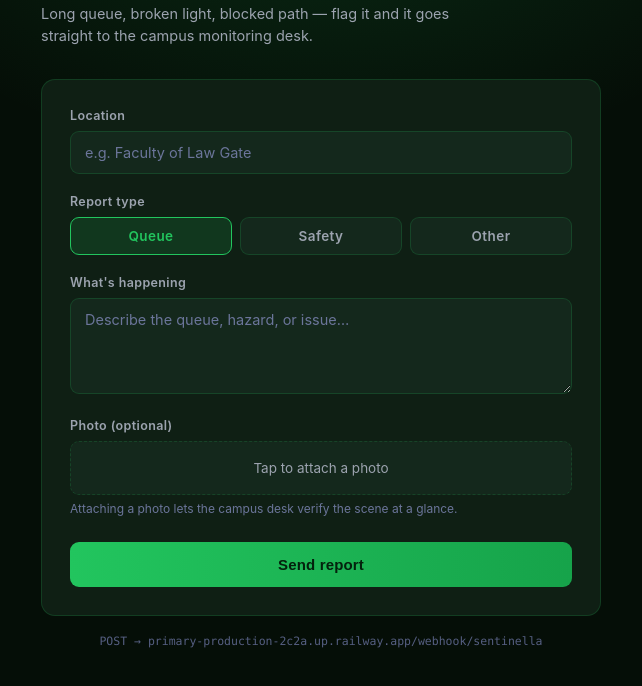
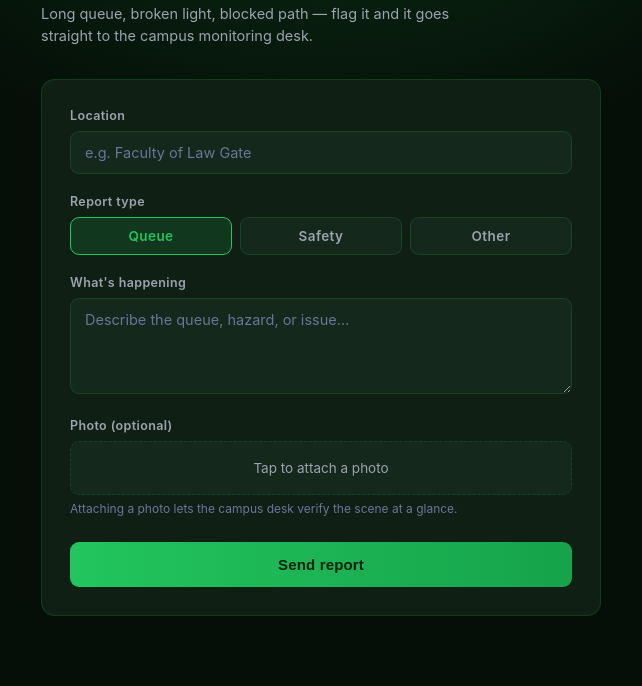
Before and after one commit to ifeabdulsamad/sentinella, a plain HTML site: page report.html in a window 1280 px wide. Shown: the part 124-810 px from the top of the page, without its empty margins (319-961 px from the left). Drawn offline with Linux system fonts and the light colour scheme.

Commit message:
Update report.html

```diff
--- a/report.html
+++ b/report.html
@@ -288,7 +288,7 @@
 
   </form>
 
-  <footer>POST → primary-production-2c2a.up.railway.app/webhook/sentinella</footer>
+  <!-- <footer>POST → primary-production-2c2a.up.railway.app/webhook/sentinella</footer> -->
 </div>
 
 <script>
```
